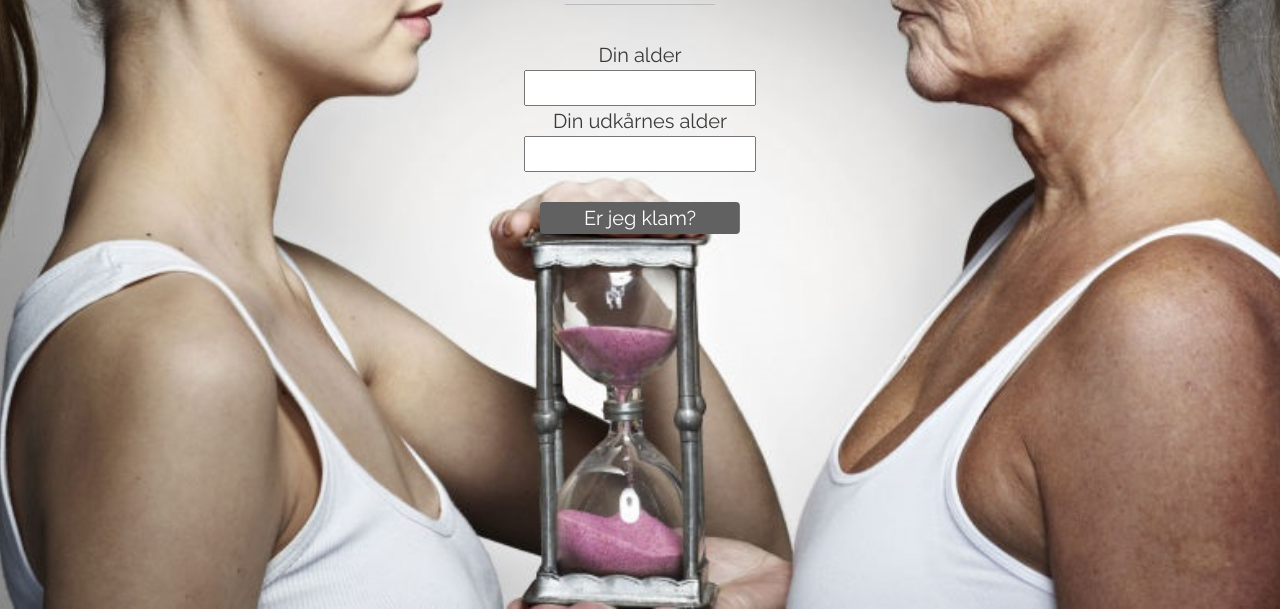
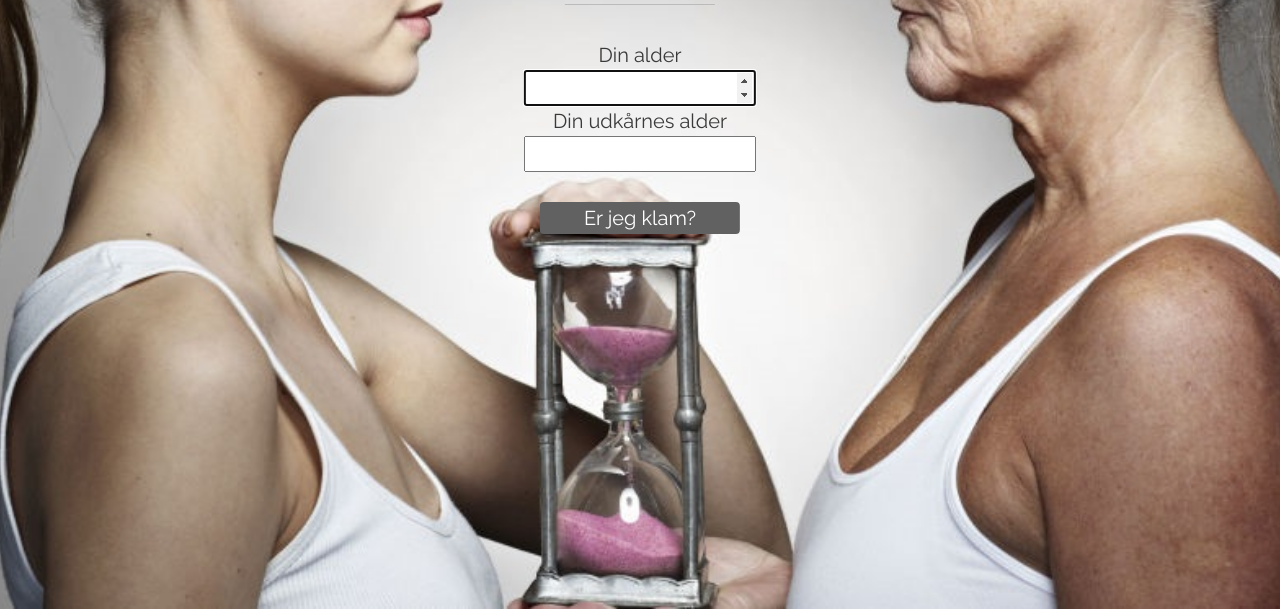
Before and after one commit to klamellerklar/klamellerklar, a plain HTML site: page index.html in a window 1280 px wide. Shown: the part 191-800 px from the top of the page. Drawn offline with Linux system fonts and the light colour scheme.

Commit message:
Update index.html

```diff
--- a/index.html
+++ b/index.html
@@ -28,7 +28,7 @@ body, html {height: 100%}
     margin: 8px 0;
     border-radius: 4px;">
       Din alder<br>
-      <input type="number" id="mig"><br>
+      <input type="number" id="mig" autofocus><br>
       Din udkårnes alder<br>
       <input type="number" id="hende"><br><br>
       <input type="button" value="Er jeg klam?" onclick="undersøg()" id="knap" style="width: 60%;
```
